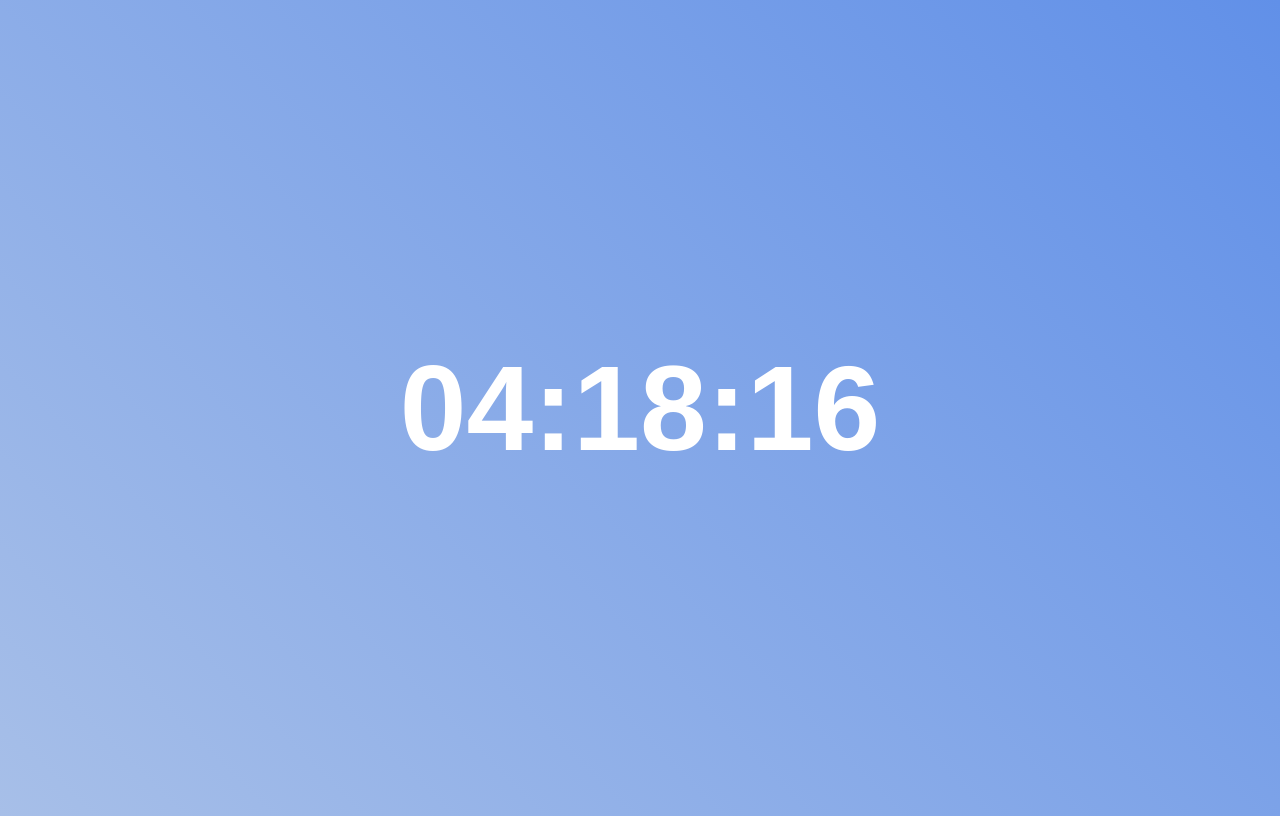
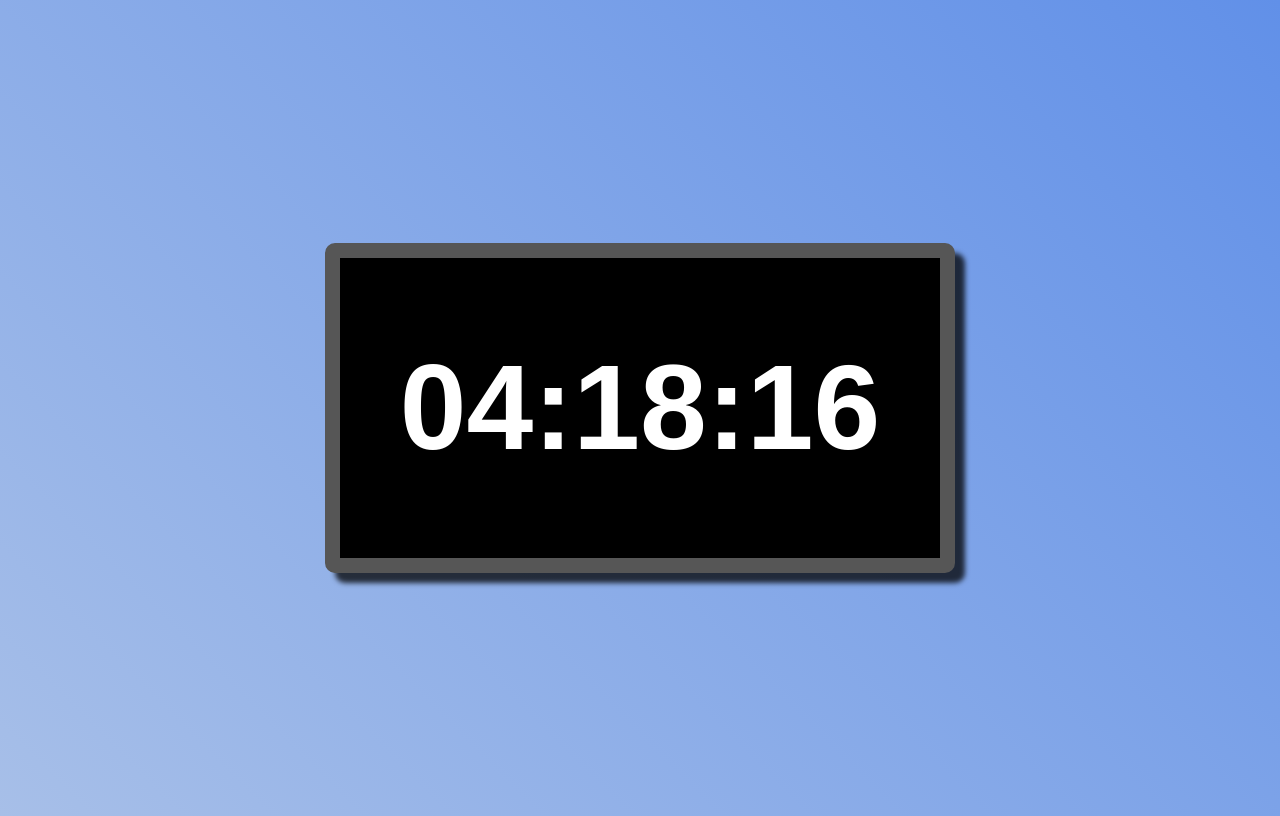
Before and after one commit to wenderson-me/digitalClock, a plain HTML site: page index.html in a window 1280 px wide. Drawn offline with Linux system fonts and the light colour scheme.

Commit message:
errei o id da div

```diff
--- a/index.html
+++ b/index.html
@@ -12,7 +12,7 @@
 <body>
 
     <!-- The Clock -->
-    <div id="clockbox">
+    <div id="clockBox">
         <div class="container">
             <h1 id="time"></h1>
         </div>
```
